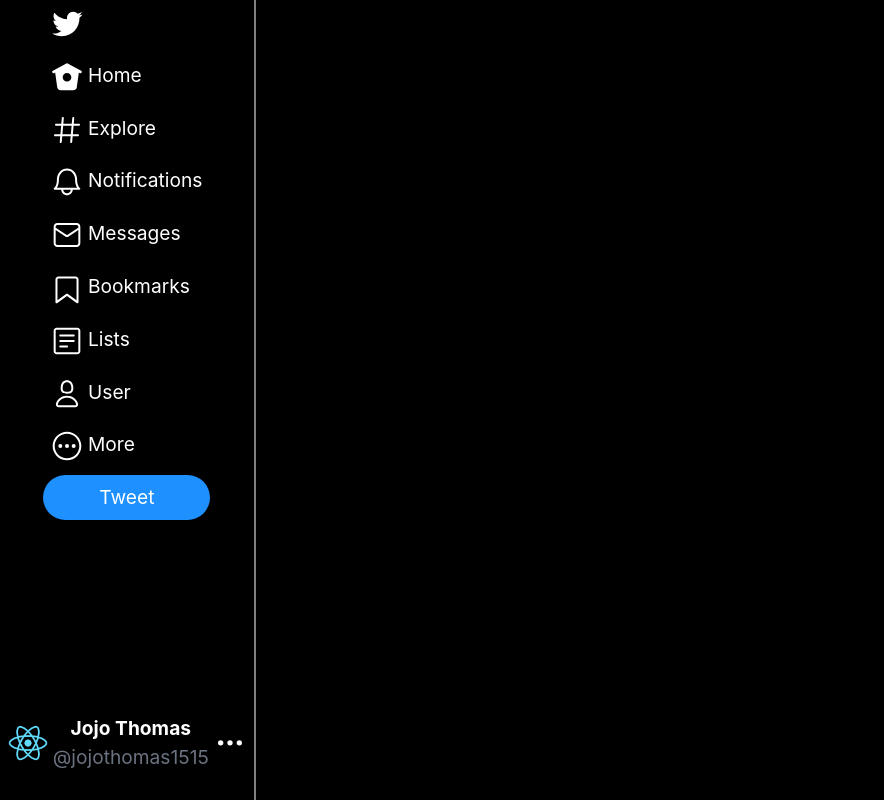
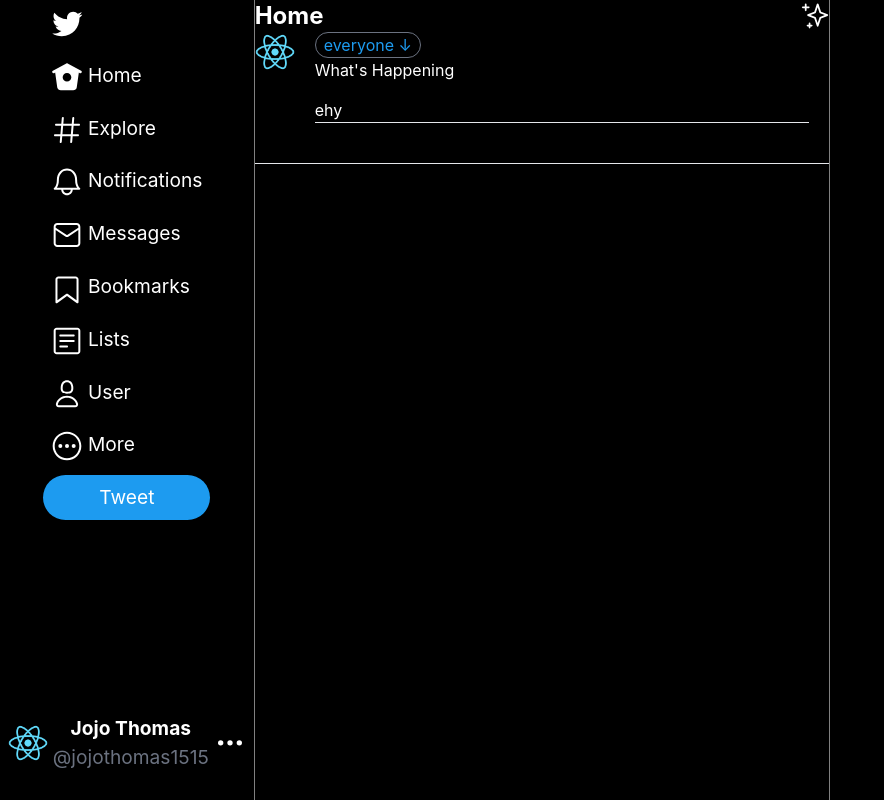
Before and after one commit to jojothomas1515/twitterclone, a React (Create React App) app: page /home in a window 1280 px wide. Shown: the whole page, without its empty margins (0-884 px from the left). Built offline with nearby package versions, Linux system fonts and the light colour scheme.

Commit message:
basic home functionality

```diff
--- a/src/css/components/nav.css
+++ b/src/css/components/nav.css
@@ -40,7 +40,7 @@
 .side-nav .tweet-button {
   display: block;
   width: 100%;
-  background-color: dodgerblue;
+  background-color: #1d9bf0;
 }
 .side-nav .tweet-button:hover {
   background-color: #0077ea;
--- a/src/css/components/nav.scss
+++ b/src/css/components/nav.scss
@@ -49,7 +49,7 @@
   .tweet-button {
     display: block;
     width: 100%;
-    background-color: dodgerblue ;
+    background-color: #1d9bf0 ;
 
     &:hover {
       background-color: darken(dodgerblue, 10) ;
--- a/src/pages/Home.jsx
+++ b/src/pages/Home.jsx
@@ -1,11 +1,42 @@
-import React from 'react';
+import React, {useState} from 'react';
 import "../css/pages/home.css"
 
 
 function Home(props) {
+    const [tweet, setTweet] = useState("")
     return (
         <>
-            <section className={"feeds"}>
+            <section className={"feeds w-[45vw]"}>
+                <div className={"flex justify-between  sticky top-0 w-full"}>
+                    <h2 className={"text-2xl font-bold"}>Home</h2>
+                    <svg viewBox={"0,0,24,24"} className={"w-7"}>
+                        <g>
+                            <path
+                                d="M22.772 10.506l-5.618-2.192-2.16-6.5c-.102-.307-.39-.514-.712-.514s-.61.207-.712.513l-2.16 6.5-5.62 2.192c-.287.112-.477.39-.477.7s.19.585.478.698l5.62 2.192 2.16 6.5c.102.306.39.513.712.513s.61-.207.712-.513l2.16-6.5 5.62-2.192c.287-.112.477-.39.477-.7s-.19-.585-.478-.697zm-6.49 2.32c-.208.08-.37.25-.44.46l-1.56 4.695-1.56-4.693c-.07-.21-.23-.38-.438-.462l-4.155-1.62 4.154-1.622c.208-.08.37-.25.44-.462l1.56-4.693 1.56 4.694c.07.212.23.382.438.463l4.155 1.62-4.155 1.622zM6.663 3.812h-1.88V2.05c0-.414-.337-.75-.75-.75s-.75.336-.75.75v1.762H1.5c-.414 0-.75.336-.75.75s.336.75.75.75h1.782v1.762c0 .414.336.75.75.75s.75-.336.75-.75V5.312h1.88c.415 0 .75-.336.75-.75s-.335-.75-.75-.75zm2.535 15.622h-1.1v-1.016c0-.414-.335-.75-.75-.75s-.75.336-.75.75v1.016H5.57c-.414 0-.75.336-.75.75s.336.75.75.75H6.6v1.016c0 .414.335.75.75.75s.75-.336.75-.75v-1.016h1.098c.414 0 .75-.336.75-.75s-.336-.75-.75-.75z"></path>
+                        </g>
+                    </svg>
+                </div>
+                <div className="makeTweet flex">
+                    <div className="user-img-con">
+                        <div className={"w-10"}><img src={require("../assets/images/img.png")} alt="react"/></div>
+                    </div>
+                    <div className="tweet-box w-full px-5">
+                        <div
+                            className={"border px-2 w-max rounded-2xl border-gray-500 text-[#1d9bf0]"}> everyone &darr;</div>
+                        <div className={"relative h-[1rem] "}>{ tweet?.length == 0? "What's Happening" : ""}</div>
+                        <div contentEditable={"true"} className={"relative top-[-1rem] outline-none"} onInput={e=>{
+                            setTweet(e.target.textContent)
+                        }}></div>
+                        <div className={"others"}>ehy
+                            <hr/>
+                        </div>
+                        <div className={"h-10"}></div>
+
+                    </div>
+
+                </div>
+                <hr/>
+
 
             </section>
             <section className={"sidebar"}>
```
